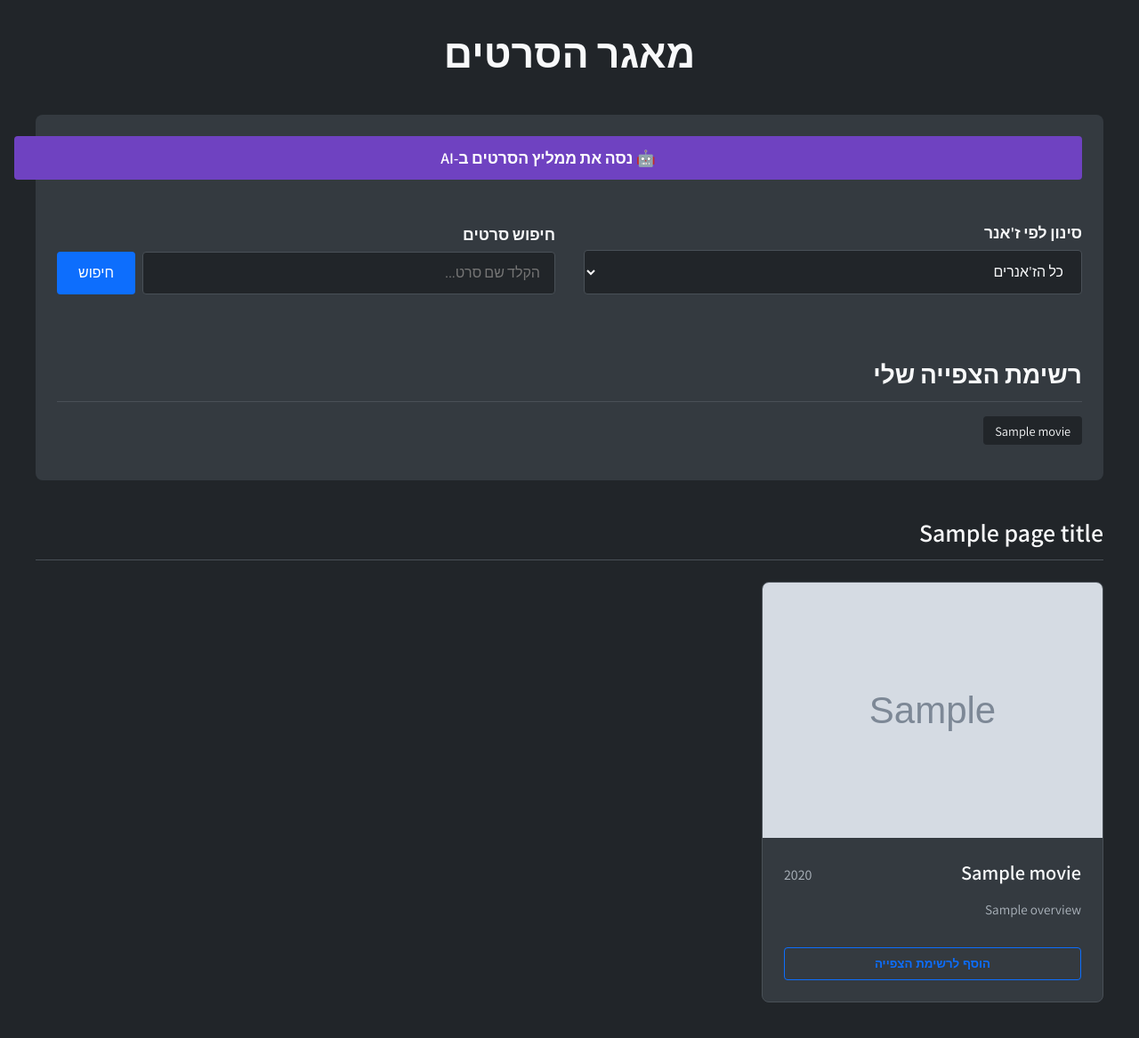
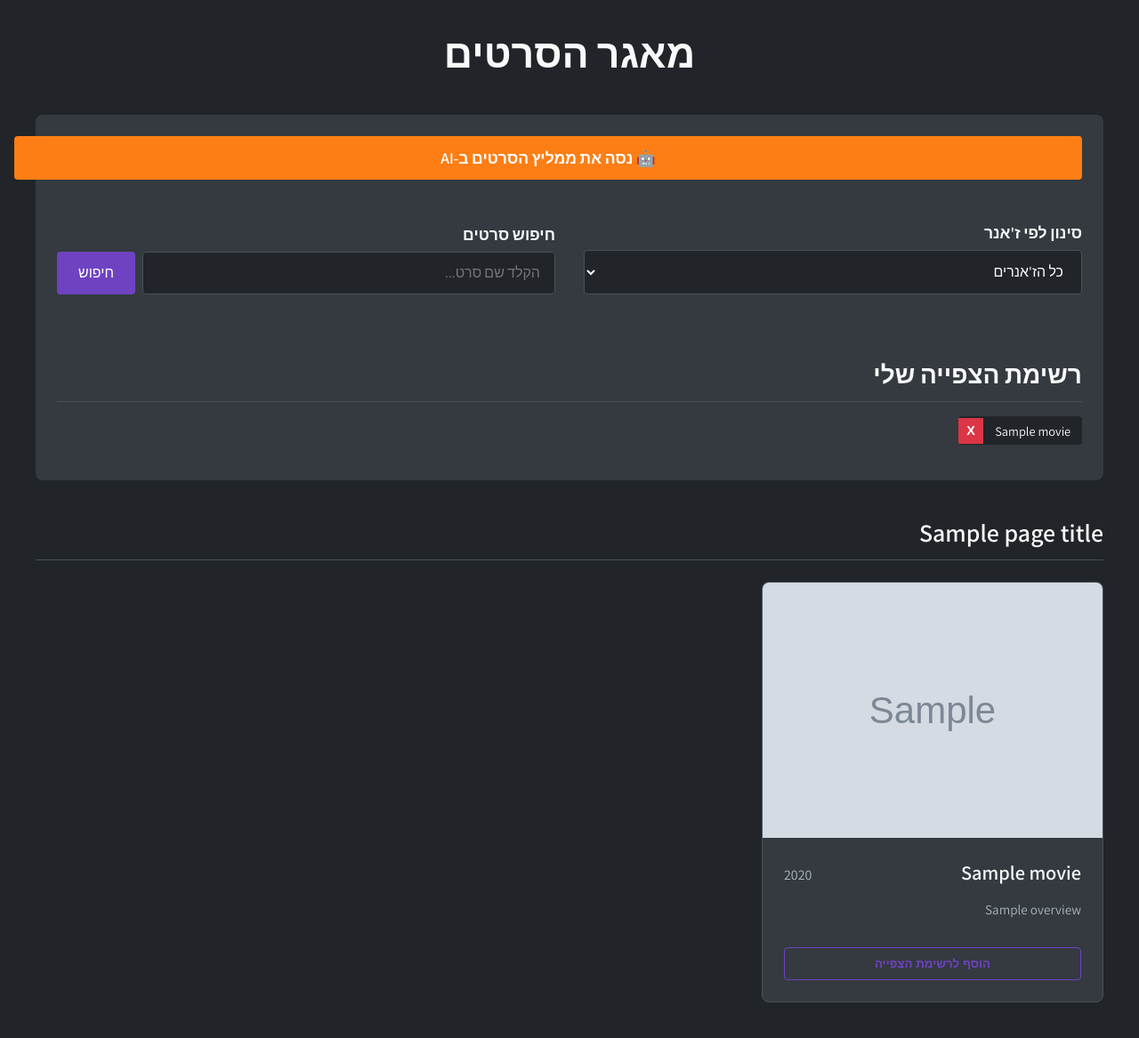
Before and after one commit to VirginiaBensen/movie-watchlist, a Flask app: template templates/index.html in a window 1280 px wide. Shown: the part 77-1244 px from the top of the page at 89% size. Run offline with Flask 3, Linux system fonts and the light colour scheme; tables that the repository leaves empty hold one stand-in row (values such as "Sample post"); the template is opened without the code that fills it: values that come from a table or form of the project are taken from there, most other values are stand-ins (such as "Sample title", 1, 10 or a date in 2020); grey boxes marked "Sample" are stand-in pictures.

Commit message:
Refactor styles and enhance watchlist UI
Updated color variables and added new styles for watchlist items and modal functionality.

```diff
--- a/templates/index.html
+++ b/templates/index.html
@@ -13,9 +13,10 @@
             --card-color: #343a40;
             --text-color: #f8f9fa;
             --text-muted: #adb5bd;
-            --primary-color: #0d6efd;
+            --primary-color: #6f42c1;
+            --ai-color: #fd7e14;
             --border-color: #495057;
-            --ai-color: #6f42c1;
+            --danger-color: #dc3545;
         }
 
         body {
@@ -110,10 +111,42 @@
         }
 
         .watchlist ul { list-style-type: none; padding: 0; display: flex; flex-wrap: wrap; gap: 0.5rem; }
-        .watchlist li { background-color: var(--bg-color); padding: 0.4rem 0.8rem; border-radius: 4px; font-size: 0.9rem; }
+
+        .watchlist-item {
+            display: flex;
+            align-items: center;
+            background-color: var(--bg-color);
+            border-radius: 4px;
+            font-size: 0.9rem;
+            overflow: hidden;
+        }
+        .watchlist-item span {
+            padding: 0.4rem 0.8rem;
+        }
+        .delete-button {
+            background-color: var(--danger-color);
+            color: white;
+            border: none;
+            cursor: pointer;
+            padding: 0.4rem 0.6rem;
+            font-size: 0.9rem;
+            font-weight: 600;
+        }
 
         .movie-grid { display: grid; grid-template-columns: repeat(auto-fill, minmax(320px, 1fr)); gap: 1.5rem; }
-        .movie-card { background-color: var(--card-color); border: 1px solid var(--border-color); border-radius: 8px; padding: 0; overflow: hidden; display: flex; flex-direction: column; transition: transform 0.2s ease, border-color 0.2s ease; }
+
+        .movie-card {
+            background-color: var(--card-color);
+            border: 1px solid var(--border-color);
+            border-radius: 8px;
+            padding: 0;
+            overflow: hidden;
+            display: flex;
+            flex-direction: column;
+            transition: transform 0.2s ease, border-color 0.2s ease;
+            cursor: pointer;
+        }
+
         .movie-card:hover { transform: translateY(-5px); border-color: var(--primary-color); }
         .movie-poster { width: 100%; height: auto; display: block; }
         .card-content { padding: 1.5rem; display: flex; flex-direction: column; flex-grow: 1; }
@@ -121,10 +154,46 @@
         .movie-title { font-size: 1.4rem; font-weight: 600; margin: 0; }
         .movie-year { font-size: 1rem; color: var(--text-muted); }
         .movie-overview { font-size: 0.95rem; color: var(--text-muted); line-height: 1.6; flex-grow: 1; }
-        .add-button { margin-top: 1rem; padding: 0.6rem; width: 100%; background-color: transparent; color: var(--primary-color); border: 1px solid var(--primary-color); border-radius: 4px; cursor: pointer; font-weight: 600; transition: background-color 0.2s, color 0.2s; }
+        .add-button { margin-top: 1rem; padding: 0.6rem; width: 100%; background-color: transparent; color: var(--primary-color); border: 1px solid var(--primary-color); border-radius: 4px; cursor: pointer; font-weight: 600; }
         .add-button:hover { background-color: var(--primary-color); color: white; }
         .empty-message { color: var(--text-muted); }
 
+        .modal-backdrop {
+            position: fixed;
+            top: 0;
+            left: 0;
+            width: 100%;
+            height: 100%;
+            background-color: rgba(0, 0, 0, 0.7);
+            display: none;
+            align-items: center;
+            justify-content: center;
+            z-index: 1000;
+        }
+        .modal-content {
+            background-color: var(--card-color);
+            border-radius: 8px;
+            width: 90%;
+            max-width: 600px;
+            max-height: 90vh;
+            overflow-y: auto;
+            position: relative;
+            padding: 2rem;
+        }
+        .modal-close {
+            position: absolute;
+            top: 1rem;
+            left: 1.5rem;
+            font-size: 2rem;
+            color: var(--text-muted);
+            cursor: pointer;
+            line-height: 1;
+        }
+        .modal-poster {
+            width: 100%;
+            border-radius: 4px;
+            margin-bottom: 1.5rem;
+        }
     </style>
 </head>
 <body>
@@ -141,7 +210,6 @@
         </header>
 
         <div class="top-section">
-
             <a href="{{ url_for('recommend') }}" class="ai-button">
                 🤖 נסה את ממליץ הסרטים ב-AI
             </a>
@@ -175,7 +243,13 @@
                 {% if watchlist %}
                     <ul>
                         {% for movie in watchlist %}
-                            <li>{{ movie.title }}</li>
+                            <li class="watchlist-item">
+                                <span>{{ movie.title }}</span>
+                                <form method="POST" action="/remove">
+                                    <input type="hidden" name="movie_id" value="{{ movie.tmdb_id }}">
+                                    <button type="submit" class="delete-button">X</button>
+                                </form>
+                            </li>
                         {% endfor %}
                     </ul>
                 {% else %}
@@ -191,7 +265,14 @@
 
             <div class="movie-grid">
                 {% for movie in movies %}
-                    <div class="movie-card">
+                    <div class="movie-card"
+                         data-title="{{ movie.title }}"
+                         data-year="{{ movie.release_year }}"
+                         data-poster="{{ movie.poster_url }}"
+                         data-overview="{{ movie.overview | escape }}"
+                         data-id="{{ movie.id }}"
+                         onclick="openModal(this)">
+
                         <img src="{{ movie.poster_url }}" alt="פוסטר של {{ movie.title }}" class="movie-poster">
                         <div class="card-content">
                             <div>
@@ -201,7 +282,7 @@
                                 </div>
                                 <p class="movie-overview">{{ movie.overview }}</p>
                             </div>
-                            <form method="POST" action="/add">
+                            <form method="POST" action="/add" onclick="event.stopPropagation()">
                                 <input type="hidden" name="movie_id" value="{{ movie.id }}">
                                 <input type="hidden" name="movie_title" value="{{ movie.title }}">
                                 <button type="submit" class="add-button">הוסף לרשימת הצפייה</button>
@@ -214,5 +295,56 @@
             </div>
         </main>
     </div>
+
+    <div class="modal-backdrop" id="movie-modal" onclick="closeModal()">
+        <div class="modal-content" onclick="event.stopPropagation()">
+            <span class="modal-close" onclick="closeModal()">×</span>
+
+            <img src="" alt="פוסטר סרט" class="modal-poster" id="modal-poster">
+
+            <div class="card-header">
+                <h3 class="movie-title" id="modal-title"></h3>
+                <span class="movie-year" id="modal-year"></span>
+            </div>
+            <p class="movie-overview" id="modal-overview"></p>
+
+            <form method="POST" action="/add">
+                <input type="hidden" name="movie_id" id="modal-movie-id">
+                <input type="hidden" name="movie_title" id="modal-movie-title">
+                <button type="submit" class="add-button">הוסף לרשימת הצפייה</button>
+            </form>
+        </div>
+    </div>
+
+    <script>
+        const modal = document.getElementById('movie-modal');
+        const modalTitle = document.getElementById('modal-title');
+        const modalYear = document.getElementById('modal-year');
+        const modalPoster = document.getElementById('modal-poster');
+        const modalOverview = document.getElementById('modal-overview');
+        const modalMovieId = document.getElementById('modal-movie-id');
+        const modalMovieTitle = document.getElementById('modal-movie-title');
+
+        function openModal(card) {
+            const title = card.dataset.title;
+            const year = card.dataset.year;
+            const poster = card.dataset.poster;
+            const overview = card.dataset.overview;
+            const id = card.dataset.id;
+
+            modalTitle.textContent = title;
+            modalYear.textContent = year;
+            modalPoster.src = poster;
+            modalOverview.textContent = overview;
+            modalMovieId.value = id;
+            modalMovieTitle.value = title;
+
+            modal.style.display = 'flex';
+        }
+
+        function closeModal() {
+            modal.style.display = 'none';
+        }
+    </script>
 </body>
 </html>
```
Lines whose indentation alone changed are shown as unchanged.
